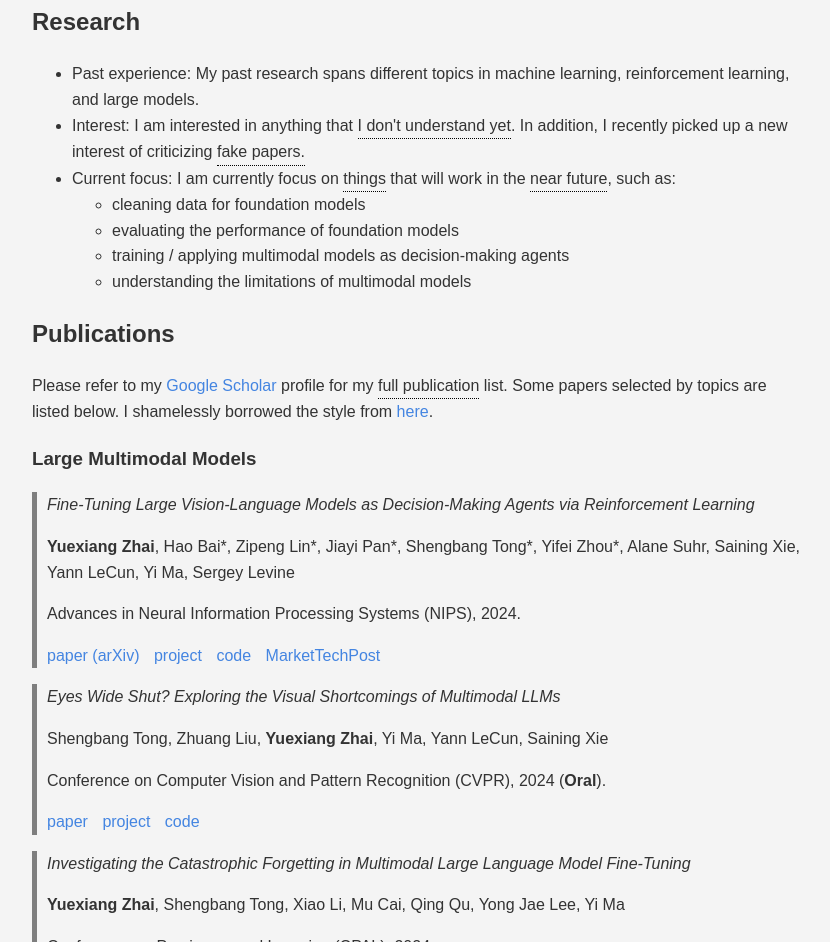
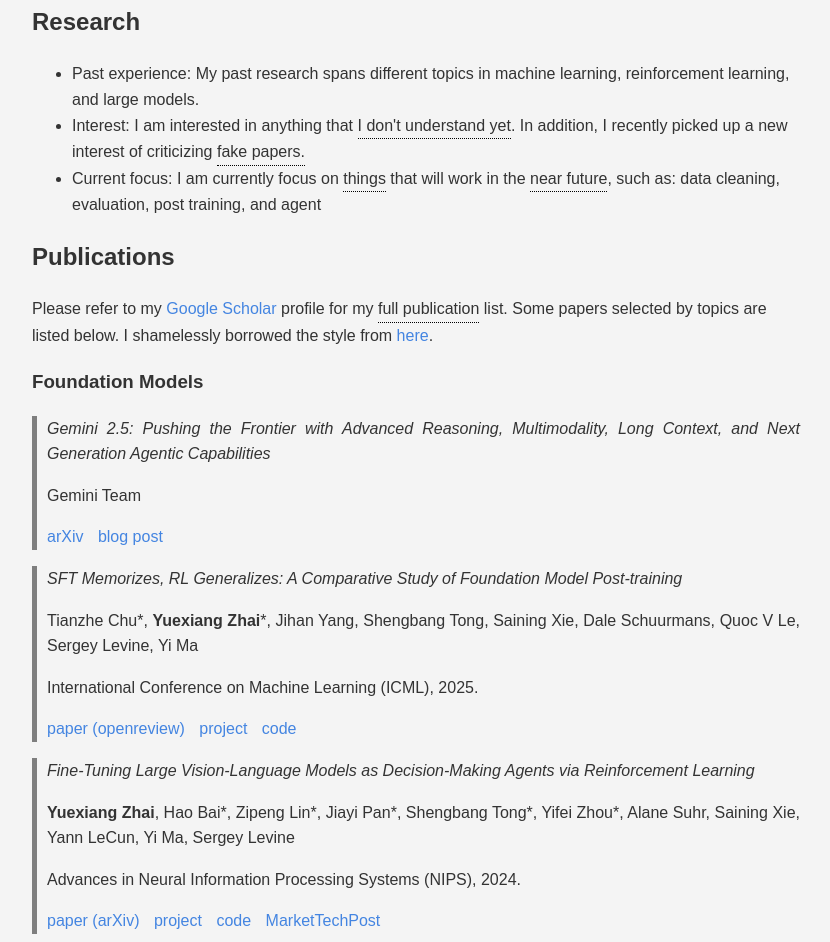
Before and after one commit to YX-S-Z/yx-s-z.github.io, a plain HTML site: page index.html in a window 1280 px wide. Shown: the part 403-1345 px from the top of the page, without its empty margins (224-1054 px from the left). Drawn offline with Linux system fonts and the light colour scheme.

Commit message:
updated website

```diff
--- a/index.html
+++ b/index.html
@@ -54,13 +54,7 @@
                      feel free to debate me). </span></span>
                     that will work in the
                     <span class="hover">near future<span class="tooltip">
-                        It means \leq 5 years. </span></span>, such as: </li>
-                        <ul>
-                            <li>cleaning data for foundation models </li>
-                            <li>evaluating the performance of foundation models </li>
-                            <li>training / applying multimodal models as decision-making agents </li>
-                            <li>understanding the limitations of multimodal models </li>
-                        </ul>
+                        It means \leq 5 years. </span></span>, such as: data cleaning, evaluation, post training, and agent</li>
             </ul>
 
         </section>
@@ -72,7 +66,25 @@
                 Some papers selected by topics are listed below. I shamelessly borrowed
                 the style from <a href="https://people.csail.mit.edu/kaiming/">here</a>.
 
-            <h3>Large Multimodal Models</h3>
+            <h3>Foundation Models</h3>
+            <div class="publication">
+                <p class="title">
+                    Gemini 2.5: Pushing the Frontier with Advanced Reasoning, Multimodality,
+                    Long Context, and Next Generation Agentic Capabilities</p>
+                <p>Gemini Team</p>
+                <p><a href="https://arxiv.org/abs/2507.06261">arXiv</a>
+                    <a href="https://storage.googleapis.com/deepmind-media/gemini/gemini_v2_5_report.pdf">blog post</a>
+            </div>
+            <div class="publication">
+                <p class="title">
+                    SFT Memorizes, RL Generalizes: A Comparative Study of Foundation Model Post-training</p>
+                <p>Tianzhe Chu*, <b>Yuexiang Zhai</b>*, Jihan Yang, Shengbang Tong,
+                    Saining Xie, Dale Schuurmans, Quoc V Le, Sergey Levine, Yi Ma</p>
+                <p>International Conference on Machine Learning (ICML), 2025.</p>
+                <p><a href="https://openreview.net/pdf?id=dYur3yabMj">paper (openreview)</a>
+                    <a href="https://tianzhechu.com/SFTvsRL/">project</a>
+                    <a href="https://github.com/LeslieTrue/SFTvsRL">code</a>
+            </div>
             <div class="publication">
                 <p class="title">Fine-Tuning Large Vision-Language Models as
                     Decision-Making Agents via Reinforcement Learning</p>
```
